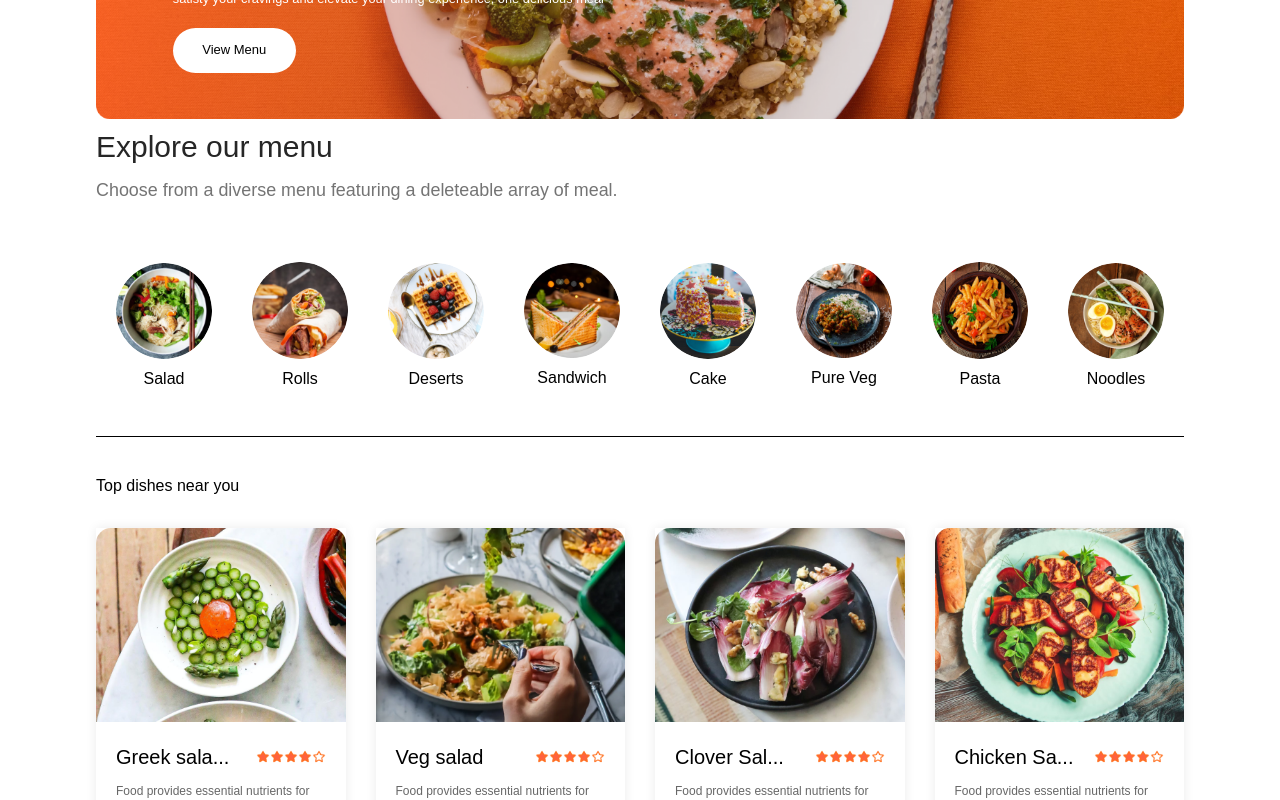
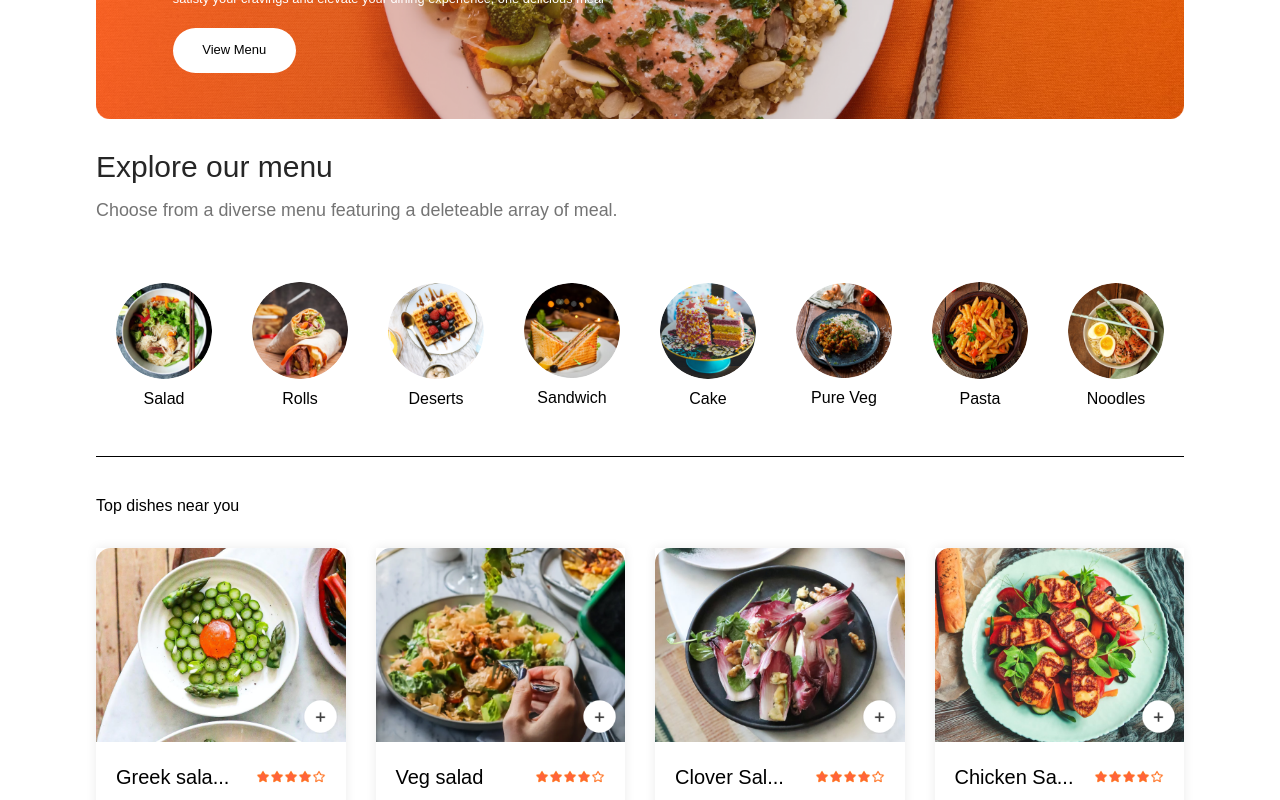
Before and after one commit to freelanceradnan/tomato-ecommerce-projects, a React (Vite) app: page / in a window 1280 px wide. Shown: the part 420-1220 px from the top of the page. Built offline with nearby package versions, Linux system fonts and the light colour scheme.

Commit message:
product couter added

```diff
--- a/src/components/ExploreMenu/Exploremenu.jsx
+++ b/src/components/ExploreMenu/Exploremenu.jsx
@@ -6,8 +6,8 @@ const Exploremenu = ({setCategory,categroy}) => {
 
     return (
         <div className='flex flex-col gap-3' id='explore-menu'>
-        <h2 className='text-[#262626] text-3xl font-medium'>Explore our menu</h2>
-        <p className='max-w-[60%] text-[#747474] text-[max(1.4vw,16px)]' style={{columns:"#808080"}}>Choose from a diverse menu featuring a deleteable array of meal.</p>
+        <h2 className='text-[#262626] text-3xl font-medium mt-5'>Explore our menu</h2>
+        <p className='max-w-[60%] text-[#747474] text-[max(1.4vw,14px)]' style={{columns:"#808080"}}>Choose from a diverse menu featuring a deleteable array of meal.</p>
         <div className="h-40 flex justify-between items-center gap-10 text-center m-5 no-scrollbar" style={{overflowX:"scroll",overflowY:"hidden"}}>
         {menu_list.map((item,index)=>{
         return(
--- a/src/components/FoodItem/FoodItem.jsx
+++ b/src/components/FoodItem/FoodItem.jsx
@@ -1,11 +1,22 @@
-import React from 'react';
+import React, { useState } from 'react';
 import { assets } from '../../assets/assets';
 
+
 export const FoodItem = ({id,name,price,description,image}) => {
+    const [itemCount,setItemCount]=useState(0)
     return (
         <div className='w-[100%] mx-auto rouded-[15px] transition:0.3s' style={{animation:"fadeIn 3s",boxShadow:"0px 0px 10px #00000015"}}>
-            <div className="food-item-img-container">
+            <div className="relative">
                 <img src={image} alt="" className='w-[100%]' style={{borderRadius:"15px 15px 0px 0px"}}/>
+            {!itemCount?
+            <img src={assets.add_icon_white} className="absolute w-[35px] bottom-2 right-2 cursor-pointer rounded-md" onClick={()=>setItemCount(prev=>prev+1)}/>
+            :
+            <div className='absolute bottom-1 right-2 flex items-center gap-4 p-2 rounded-full bg-white'>
+            <img src={assets.remove_icon_red} onClick={()=>setItemCount(prev=>prev-1)} className='w-[25px]'/>
+            {itemCount}
+            <img src={assets.add_icon_green}  onClick={()=>setItemCount(prev=>prev+1)} className='w-[25px]'/>
+            </div>
+            }
             </div>
             <div className="p-5">
 
```
